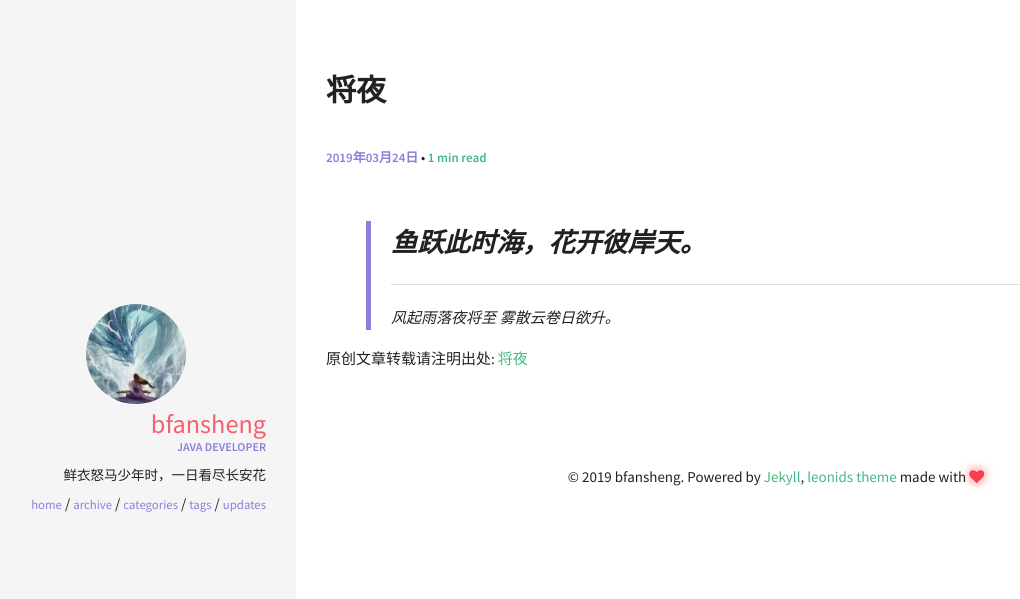
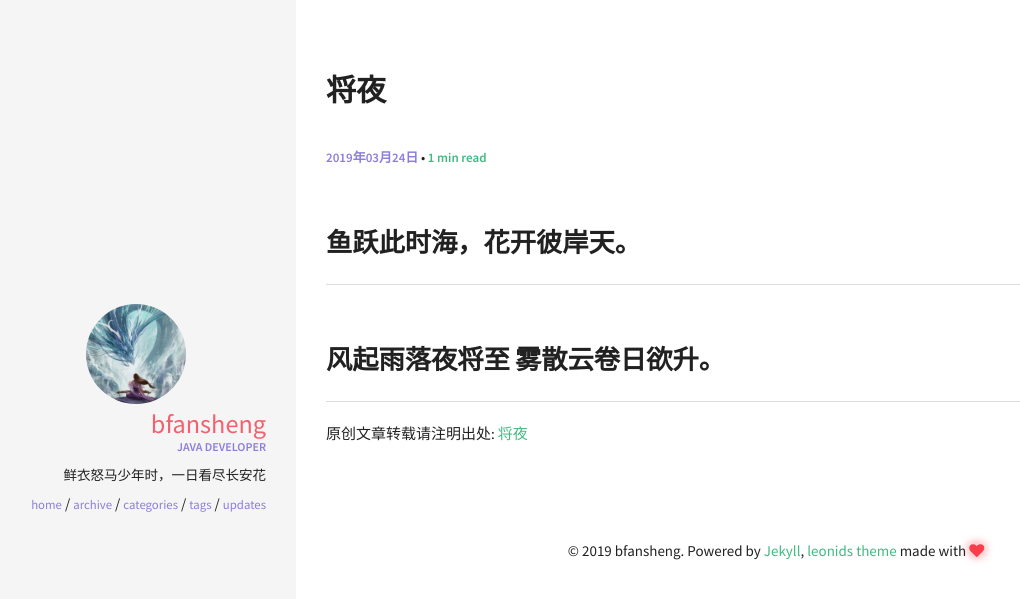
Before and after one commit to bfansheng/blog-jekins, a Jekyll site: the page built from _posts/2019-03-24-将夜.md, in a window 1280 px wide. Shown: the top 599 px of the page, without its empty margins (24-1044 px from the left). Built offline with Jekyll 4.4.1, drawn with Linux system fonts in a browser that asks for light colours.

Commit message:
Update 2019-03-24-将夜.md

```diff
--- a/_posts/2019-03-24-将夜.md
+++ b/_posts/2019-03-24-将夜.md
@@ -4,6 +4,5 @@ title: 将夜
 categories: [index]
 ---
 
-> 鱼跃此时海，花开彼岸天。
----
-> 风起雨落夜将至 雾散云卷日欲升。
+## 鱼跃此时海，花开彼岸天。
+## 风起雨落夜将至 雾散云卷日欲升。
```
